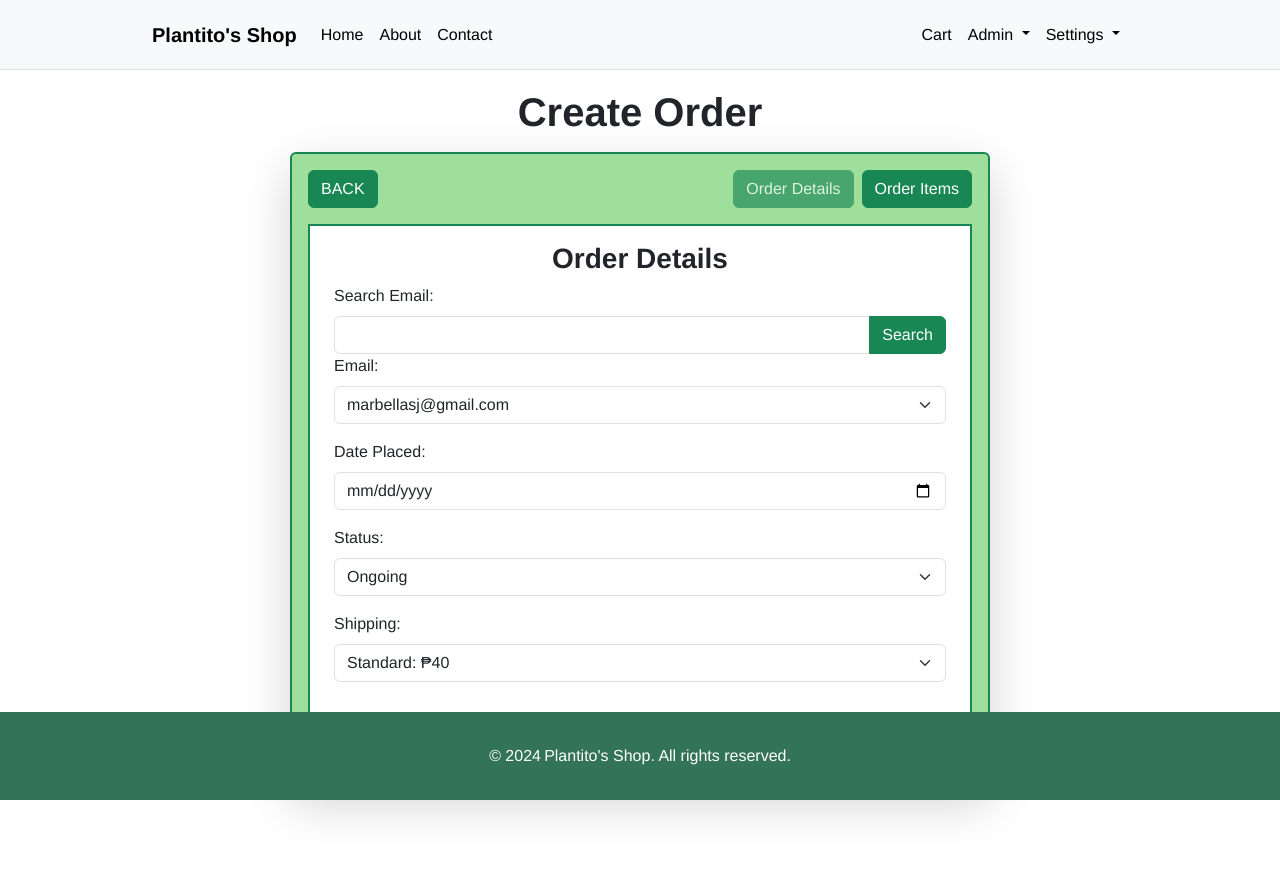
After one commit to sharweng/plantitoshop, a PHP site: page /order/createOD.php in a window 1280 px wide. The commit adds this page. Run offline with PHP 8.4, Linux system fonts and the light colour scheme; a user stored in the database is signed in; data comes from the database, SQL or seed files in the repository.

Commit message:
create order details

```diff
--- /dev/null
+++ b/order/createOD.php
@@ -0,0 +1,103 @@
+<?php
+    session_start();
+    include('../includes/config.php');
+    include('../includes/headerBS.php');
+    include('../includes/notAdminRedirect.php');
+
+    if(isset($_GET['email-search']))
+        $keyword = strtolower(trim($_GET['email-search']));
+    else
+        $keyword = "";
+
+    $email_sql = "SELECT user_id, email FROM user";
+    if($keyword){
+        $email_sql = $email_sql . " WHERE email LIKE '%{$keyword}%'";
+    }
+    $email_query = mysqli_query($conn, $email_sql);
+?>
+
+<!DOCTYPE html>
+<html lang="en">
+<head>
+    <meta charset="UTF-8">
+    <meta name="viewport" content="width=device-width, initial-scale=1.0">
+    <title>Create Order</title>
+    <link href="https://cdn.jsdelivr.net/npm/bootstrap@5.3.3/dist/css/bootstrap.min.css" rel="stylesheet">
+    <script src="https://cdn.jsdelivr.net/npm/bootstrap@5.3.3/dist/js/bootstrap.bundle.min.js"></script>
+    <style>
+        <?php include('../includes/styles/style.css') ?>
+        form{
+            margin: 0;
+            padding: 0;
+        }
+    </style>
+</head>
+<body>
+    <h1 class='text-center p-2 fw-bold'>Create Order</h1>
+    <div class="container-sm outer-box p-3 mb-3 shadow-lg  border border-success border-2 rounded">
+        <div class="row top-header pb-3 justify-content-between">
+            <div class="col-2 d-flex align-items-center justify-content-start">
+                <a href="/plantitoshop/order/">
+                    <button class="btn btn-success">BACK</button>
+                </a>
+            </div>
+            <div class="col-10 d-flex align-items-center justify-content-end gap-1">
+                <div class="col-8 d-flex align-items-center justify-content-end gap-2">
+                    <button class="btn btn-success" disabled>Order Details</button>
+                    <a href="/plantitoshop/order/createOI.php">
+                        <button class="btn btn-success">Order Items</button>
+                    </a>
+                </div>
+            </div>
+        </div>
+        <div class="container inner-box border border-success border-2 py-3 px-4">
+                <h3 class="text-center fw-bold">Order Details</h3>
+                <div class="mb-3">
+                    <form action="" method="get" class="row">
+                        <label for="user_id" class="form-label">Search Email:</label>
+                        <div class="input-group ">
+                            <input type="text" class="form-control" name="email-search">
+                            <button class="btn btn-success">Search</button>
+                        </div>
+                    </form>
+                    <form action="store.php" method="post">
+                    <label for="user_id" class="form-label">Email:</label>
+                    <select class="form-select" name="email">
+                        <?php
+                        while($emails = mysqli_fetch_array($email_query)){
+                            echo "<option value=\"{$emails['user_id']}\">{$emails['email']}</option>";
+                        }
+                        ?>
+                    </select>
+                </div>
+                <div class="mb-3">
+                    <label for="date_placed" class="form-label">Date Placed:</label>
+                    <input type="date" class="form-control" name="date_placed">
+                </div>
+                <div class="mb-3">
+                    <label class="form-label col-3">Status:</label>
+                    <select class="form-select col" name="stat_id">
+                        <option selected value="1">Ongoing</option>
+                        <option value="2">Delivered</option>
+                        <option value="3">Cancelled</option>";
+                    </select>
+                </div>
+                <div class="mb-3">
+                <label class="form-label col-3">Shipping:</label>
+                    <select class="form-select col" name="shipping">
+                        <option selected value="40">Standard: &#x20B1;40</option>
+                        <option value="120">Fast Delivery: &#x20B1;120</option>
+                    </select>
+                </div>
+
+                <div class="row gap-1">
+                    <button type="submit" class="col btn btn-success mt-3" name="createOD">CREATE ORDER INFO</button>
+                </div>
+            </form>
+        </div>
+    </div>
+</body>
+</html>
+<?php
+    include('../includes/footer.php');
+?>
```
Also changed, not shown: order/delete.php (+9 -2 lines), order/index.php (+5 -4 lines), order/order_view.php (+33 -19 lines).
